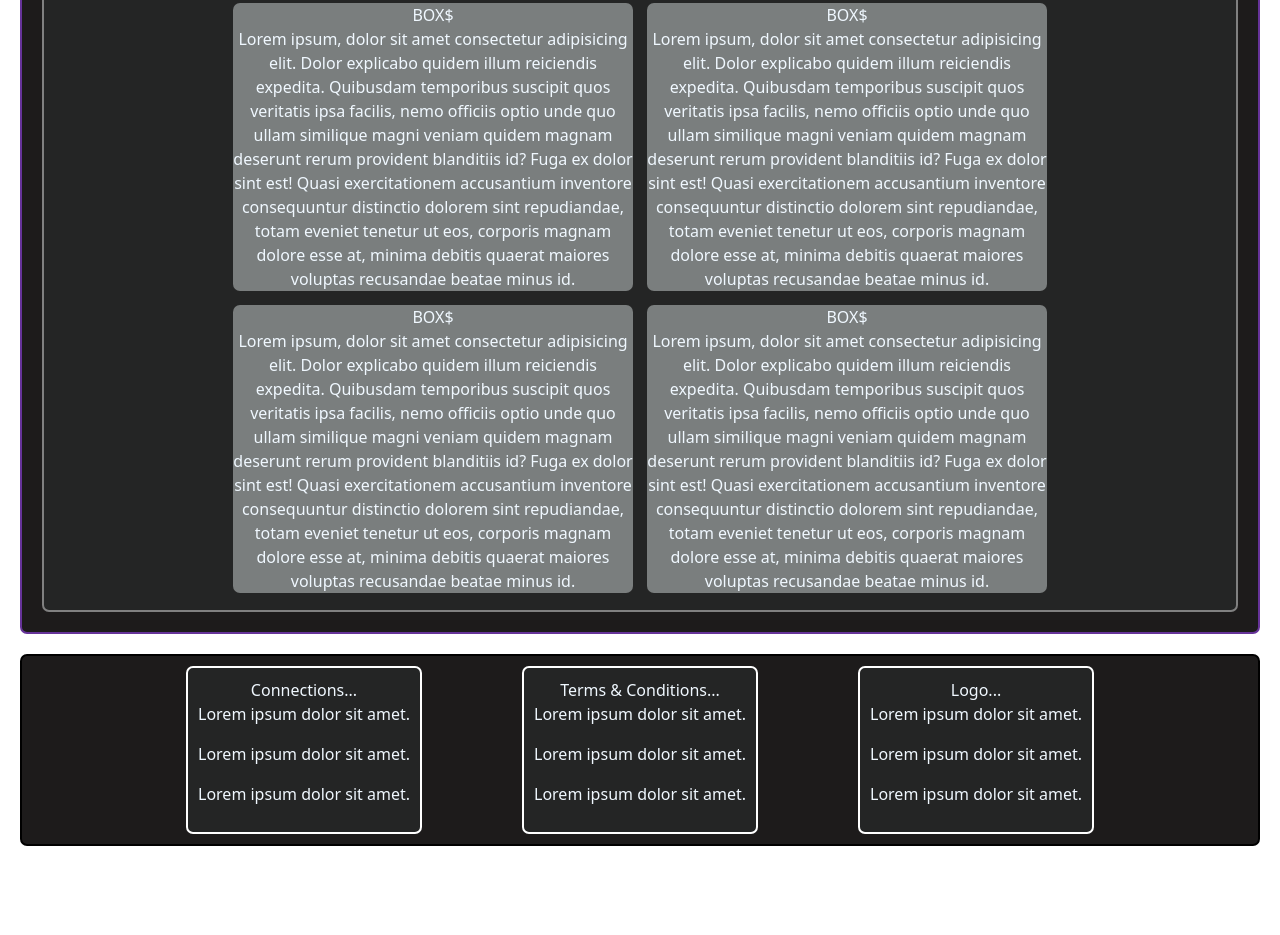
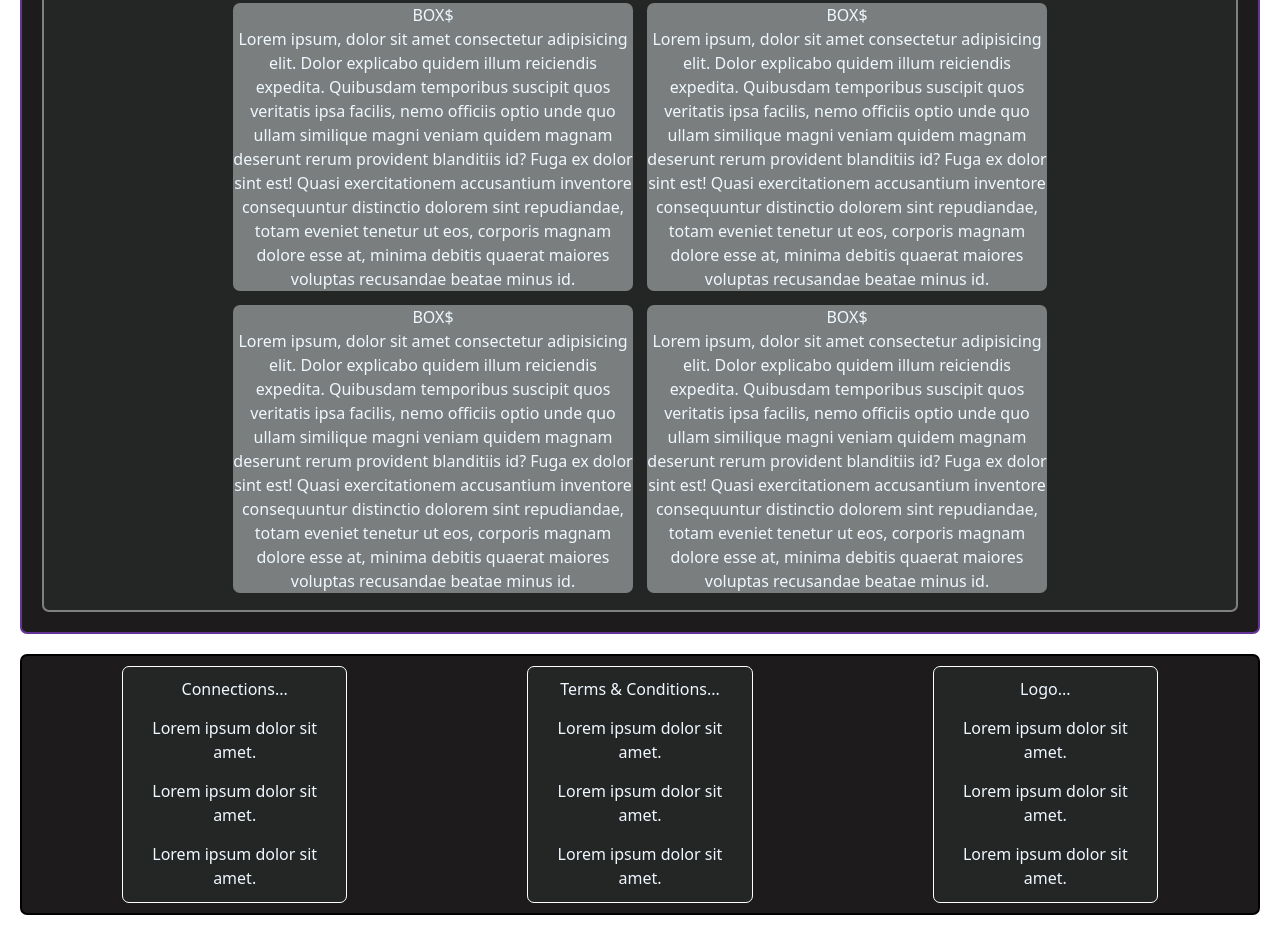
Before and after one commit to Lucifer2717/Blogging_website, a plain HTML site: page index.html in a window 1280 px wide. Shown: the part 480-1415 px from the top of the page. Before the commit the page ends 1346 px from the top, so only its background shows below. Drawn offline with nearby package versions, Linux system fonts and the light colour scheme.

Commit message:
Update style.css

```diff
--- a/style.css
+++ b/style.css
@@ -12,8 +12,8 @@ body{
     flex-wrap: wrap;
     display: flex;
     margin: 20px;
+}
 
-}
 .title{
     border-radius: 7px;
     border: 2px solid gray;
@@ -23,7 +23,6 @@ body{
     text-decoration:underline;
     text-align: center;
     flex-wrap: wrap;
-
 }
 
 .main_body{
@@ -39,6 +38,7 @@ body{
     flex-wrap: wrap;
     margin: 20px;
 }
+
 .blogging_content{
     margin: 20px;
     border: 2px solid gray;
@@ -52,6 +52,7 @@ body{
     align-items: center;
     flex-wrap: wrap;
 }
+
 .boxes{
     border-radius: 7px;
     width: 400px;
@@ -63,7 +64,6 @@ body{
     justify-content: center;
     color: aliceblue;
     flex-wrap: wrap;
-
 }
 
 .footer{
@@ -85,10 +85,15 @@ body{
     color: aliceblue;
     display: flex;
     align-items: center;
-    border: 2px solid white;
+    border: 1px solid white;
     border-radius: 7px;
     padding: 10px;
-    margin-inline: 50px;
+    margin-inline: 90px;
     display: inline;
     text-align: center;
 }
+
+.sub_footer p{
+    margin-top: 15px;
+    margin-bottom: 2px;
+}
```
